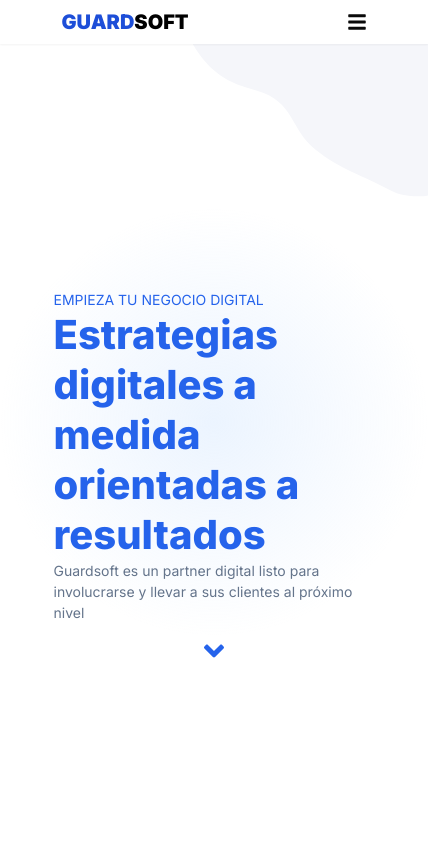
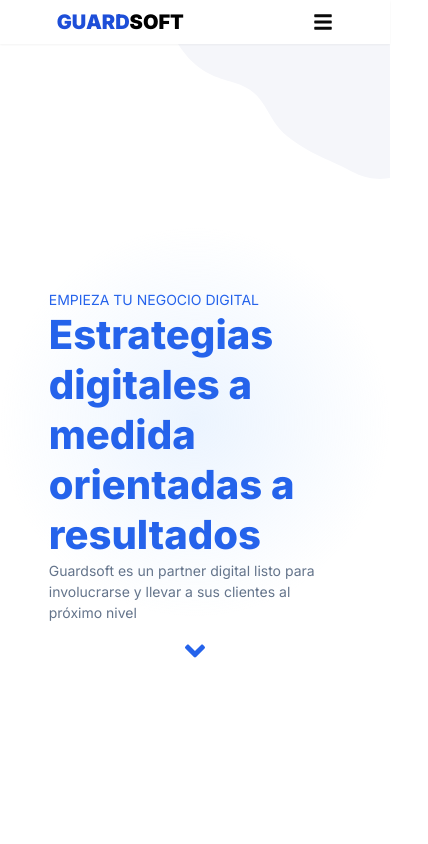
Before and after one commit to LuisJaraGG/GuardSoftLanding-NextJS, a Next.js app: page / in a window 390 px wide. Shown: the top 844 px of the page, 428 px wide, since content can reach past the window. Built offline with nearby package versions, Linux system fonts and the light colour scheme; no server answers.

Commit message:
Primer Avance, modificación2

```diff
--- a/components/about.tsx
+++ b/components/about.tsx
@@ -7,7 +7,7 @@ const About = () => {
   return (
     <div
       id="nosotros"
-      className="h-screen bg-gradient-radial min-w-[428px]min-h-[812px]"
+      className="h-screen bg-gradient-radial  min-h-[812px]"
     >
       <div className="h-full w-full  flex flex-col-reverse justify-center items-center relative">
         <div className="w-full h-[40%] relative">
--- a/components/contact.tsx
+++ b/components/contact.tsx
@@ -52,7 +52,7 @@ const Contact = () => {
   return (
     <div
       id="contactanos"
-      className="h-screen bg-gradient-radial relative min-w-[428px] min-h-[812px] "
+      className="h-screen bg-gradient-radial relative  min-h-[812px] "
     >
       <div className="h-full w-full flex flex-col justify-center items-center  ">
         <div className="w-3/4  flex flex-col gap-y-20">
--- a/components/heroPage.tsx
+++ b/components/heroPage.tsx
@@ -7,7 +7,7 @@ const HeroPage = () => {
   return (
     <div
       id="inicio"
-      className="h-screen bg-gradient-radial w-full flex flex-col justify-center items-center  relative min-w-[428px] min-h-[812px]"
+      className="h-screen bg-gradient-radial w-full flex flex-col justify-center items-center  relative  min-h-[812px]"
     >
       <div className="absolute top-0 right-0 " style={{ zIndex: -1 }}>
         <LottieW path={"fondo1"} id={"fondo1"} styles={"w-full"}></LottieW>
--- a/components/locateUs.tsx
+++ b/components/locateUs.tsx
@@ -17,7 +17,7 @@ const LocateUs = () => {
   return (
     <div
       id="ubicanos"
-      className="h-screen bg-gradient-radial relative min-w-[428px]  min-h-[812px]"
+      className="h-screen bg-gradient-radial relative  min-h-[812px]"
     >
       <div className="h-full w-full flex flex-col justify-center items-center ">
         <div className="w-3/4  flex flex-col gap-y-14">
--- a/components/navBarMovil.tsx
+++ b/components/navBarMovil.tsx
@@ -17,7 +17,7 @@ const NavBarMovil = () => {
 
   return (
     <div>
-      <nav className="flex justify-center shadow-sm md:hidden bg-white fixed top-0 left-0 right-0 z-10  min-w-[428px]">
+      <nav className="flex justify-center shadow-sm md:hidden bg-white fixed top-0 left-0 right-0 z-10  ">
         <div className=" w-3/4  flex justify-between items-center p-2">
           <div>
             <a href="#inicio">
--- a/components/proyects.tsx
+++ b/components/proyects.tsx
@@ -36,7 +36,7 @@ const Proyects = () => {
   return (
     <div
       id="proyectos"
-      className="h-screen w-full bg-gradient-radial  relative min-w-[428px] min-h-[812px]"
+      className="h-screen w-full bg-gradient-radial  relative  min-h-[812px]"
     >
       <div className="h-full w-full flex flex-col  justify-center items-center">
         <div className="w-3/4 flex flex-col gap-y-24 ">
--- a/components/purpose.tsx
+++ b/components/purpose.tsx
@@ -14,7 +14,7 @@ const Purpose = () => {
   return (
     <div
       id="proposito"
-      className="h-screen bg-gradient-radial relative min-w-[428px] min-h-[812px]"
+      className="h-screen bg-gradient-radial relative  min-h-[812px]"
     >
       <div className="h-full w-full flex flex-col justify-center items-center">
         <div className="w-3/4  flex flex-col gap-y-5">
--- a/components/services.tsx
+++ b/components/services.tsx
@@ -14,7 +14,7 @@ const Services = () => {
   return (
     <div
       id="servicio"
-      className="h-screen bg-gradient-radial relative min-w-[428px] min-h-[812px]"
+      className="h-screen bg-gradient-radial relative  min-h-[812px]"
     >
       <div className="h-full w-full flex flex-col justify-center items-center">
         <div className="w-3/4  flex flex-col gap-y-2">
```
